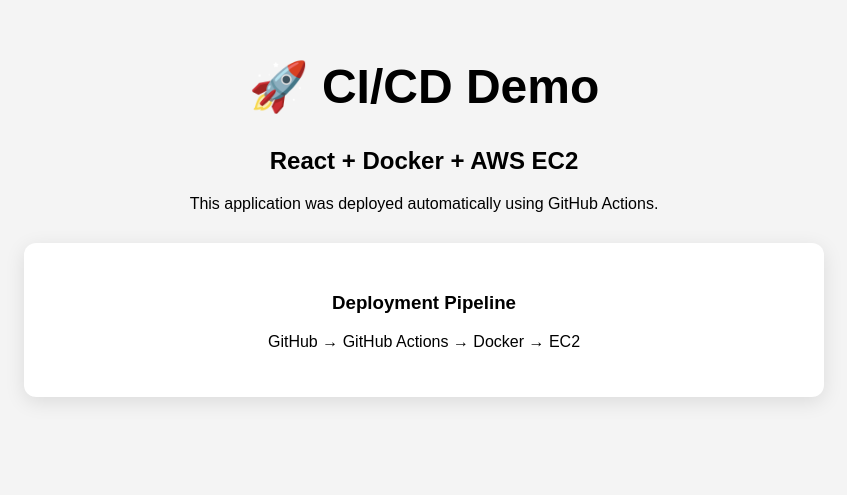
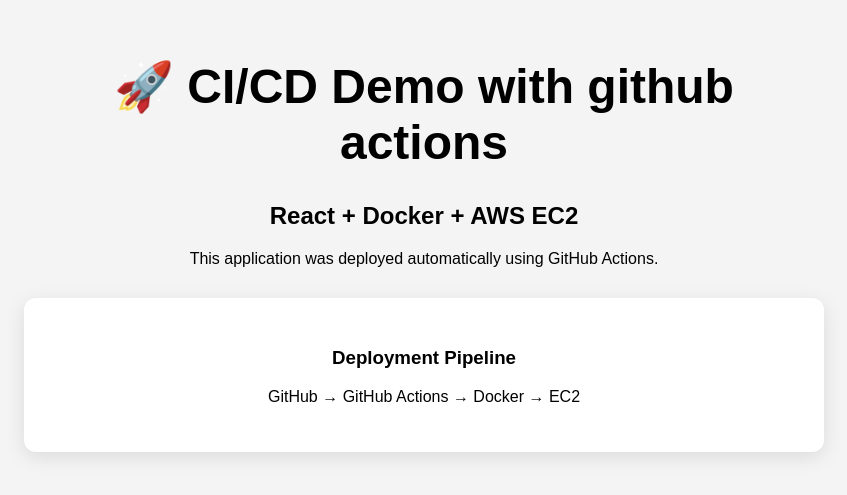
Before and after one commit to Jaidhruv01/ci-cd-demo, a React (Vite) app: page / in a window 1280 px wide. Shown: the part 113-608 px from the top of the page, without its empty margins (216-1063 px from the left). Built offline with nearby package versions, Linux system fonts and the light colour scheme.

Commit message:
Update application

```diff
--- a/src/App.jsx
+++ b/src/App.jsx
@@ -1,7 +1,7 @@
 function App() {
   return (
     <div className="container">
-      <h1>🚀 CI/CD Demo</h1>
+      <h1>🚀 CI/CD Demo with github actions</h1>
       <h2>React + Docker + AWS EC2</h2>
       <p>This application was deployed automatically using GitHub Actions.</p>
 
```
